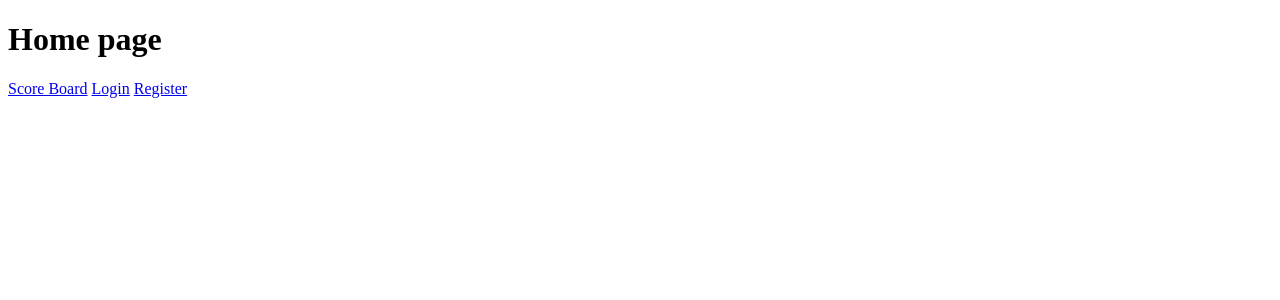
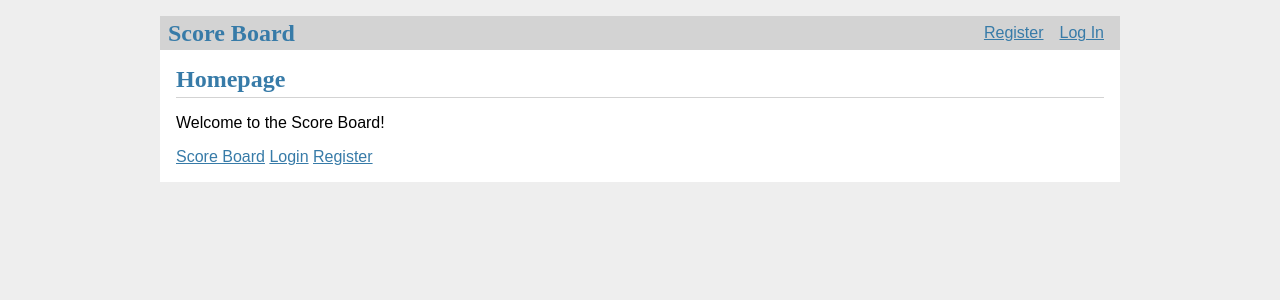
Before and after one commit to alex1792/Scoreboard, a Flask app: page / in a window 1280 px wide. Shown: the top 300 px of the page. Run offline with Flask 3, Linux system fonts and the light colour scheme.

Commit message:
Third Commit
correction on homepage. Adjust the home.html so that it can extend from base.html

Now, we can register, login.

```diff
--- a/app/blueprints.py
+++ b/app/blueprints.py
@@ -1,5 +1,5 @@
 from flask import Blueprint
 
-home_blueprint = Blueprint('home_blueprint', __name__)
-scoreboard_blueprint = Blueprint('scoreboard_blueprint', __name__)
-umpire_blueprint = Blueprint('umpire_blueprint', __name__)
+home_blueprint = Blueprint('home_blueprint', __name__, template_folder='templates')
+scoreboard_blueprint = Blueprint('scoreboard_blueprint', __name__, template_folder='templates')
+umpire_blueprint = Blueprint('umpire_blueprint', __name__, template_folder='templates')
--- a/app/routes.py
+++ b/app/routes.py
@@ -10,9 +10,9 @@ from .form import ScoreForm
 @home_blueprint.route('/')
 def home():
     if current_user.is_authenticated:
-        return render_template('scoreboard/home.html', editable=True)
+        return render_template('scoreboard/home.html')
     else:
-        return render_template('scoreboard/home.html', editable=False)
+        return render_template('scoreboard/home.html')
 
 
 @scoreboard_blueprint.route('/scoreboard')
@@ -28,6 +28,7 @@ def index():
         player2_name = match_info['player2_name']
         score1 = match_info['score1']
         score2 = match_info['score2']
+        # return render_template('scoreboard/scoreboard.html', player1_name=player1_name, player2_name=player2_name, score1=score1, score2=score2)
         return render_template('scoreboard/scoreboard.html', player1_name=player1_name, player2_name=player2_name, score1=score1, score2=score2)
     else:
         return "No match found."
--- a/app/templates/scoreboard/home.html
+++ b/app/templates/scoreboard/home.html
@@ -1,5 +1,5 @@
 <!-- app/templates/index.html -->
-<!DOCTYPE html>
+<!-- <!DOCTYPE html>
 <html lang="en">
 <head>
     <meta charset="UTF-8">
@@ -12,4 +12,20 @@
     <a href="auth/login">Login</a>
     <a href="auth/register">Register</a>
 </body>
-</html>
+</html> -->
+
+<!-- app/templates/scoreboard/home.html -->
+{% extends "base.html" %}
+
+{% block title %}Home{% endblock %}
+
+{% block header %}
+  <h1>Homepage</h1>
+{% endblock %}
+
+{% block content %}
+  <p>Welcome to the Score Board!</p>
+  <a href="{{ url_for('scoreboard_blueprint.index') }}">Score Board</a>
+  <a href="{{ url_for('auth.login') }}">Login</a>
+  <a href="{{ url_for('auth.register') }}">Register</a>
+{% endblock %}
--- a/app/templates/scoreboard/umpire.html
+++ b/app/templates/scoreboard/umpire.html
@@ -4,7 +4,7 @@
 <head>
     <meta charset="UTF-8">
     <meta name="viewport" content="width=device-width, initial-scale=1.0">
-    <title>Scoreboard</title>
+    <title>Umpire</title>
 </head>
 <body>
     <h1>Umpire</h1>
```
Also changed, not shown: database.db.
